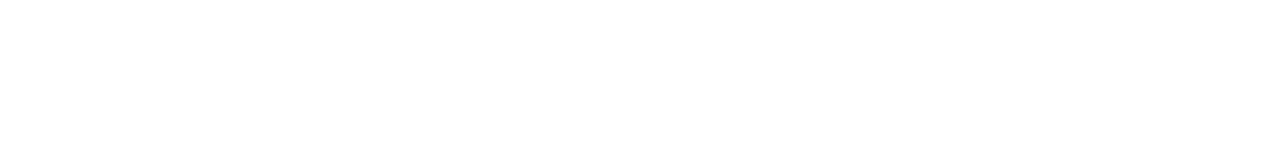
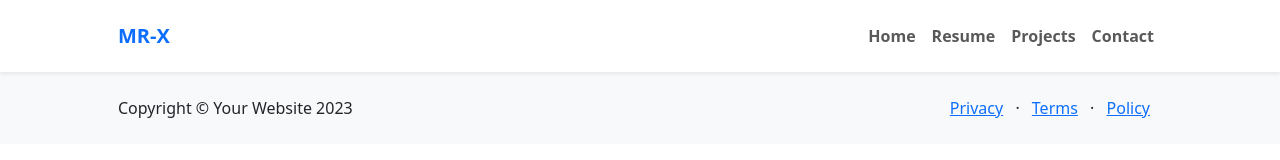
Before and after one commit to engr-faysal/Portfolio-1.0, a plain HTML site: page index.html in a window 1280 px wide. Drawn offline with nearby package versions, Linux system fonts and the light colour scheme.

Commit message:
Header & Footer Complited for index page

```diff
--- a/css/style.css
+++ b/css/style.css
@@ -0,0 +1,4 @@
+*{
+    margin: 0;
+    padding: 0;
+}
--- a/index.html
+++ b/index.html
@@ -6,14 +6,77 @@
     <meta name="description" content="I am a web developer">
     <meta name="author" content="Md. Faysal Imran">
 
+    <link rel="icon" type="image/x-icon" href="./asset/favicon.ico">
     <link rel="stylesheet" href="https://cdn.jsdelivr.net/npm/bootstrap-icons@1.13.1/font/bootstrap-icons.min.css">
     <link rel="stylesheet" href="css/bootstrap.css">
     <link rel="stylesheet" href="css/style.css">
-    <title>Document</title>
+    <title>MR-X</title>
 </head>
 
 <body>
 
+    <header>
+<!-- Navigation Start -->
+        <nav class="navbar navbar-expand-lg sticky-top shadow-sm py-3">
+            <div class="container px-5">
+                <a class="navbar-brand fw-bold text-primary" href="index.html"> MR-X</a>
+                <button class="navbar-toggler" data-bs-toggle="collapse" data-bs-target="#navbarMenu" aria-label="Menu">
+                    <span class="navbar-toggler-icon"></span>
+                </button>
+
+                <div class="collapse navbar-collapse" id="navbarMenu">
+                    <ul class="navbar-nav ms-auto">
+                        <li class="nav-item">
+                            <a class="nav-link fw-bold text" href="index.html">Home</a>
+                        </li>
+                        <li>
+                            <a class="nav-link fw-bold" href="contact.html">Resume</a>
+                        </li>
+                        <li>
+                            <a class="nav-link fw-bold" href="projects.html">Projects</a>
+                        </li>
+                        <li>
+                            <a class="nav-link fw-bold" href="contact.html">Contact</a>
+                        </li>
+                    </ul>
+
+                </div>
+            </div>
+        </nav>
+    </header>
+<!-- Navigation End -->
+
+
+
+
+
+
+
+
+
+
+<!-- Footer Start -->
+
+    <footer class="bg-light">
+        <div class="container py-4 px-lg-5">
+            <div class="row justify-content-between align-items-center flex-column flex-sm-row">
+
+                <div class="col-auto">
+                    Copyright &copy; Your Website 2023
+                </div>
+
+                <div class="col-auto pe-lg-4">
+                    <a href="#!">Privacy</a>
+                    <span class="mx-2"> &middot;</span>
+                    <a href="#!">Terms</a>
+                    <span class="mx-2"> &middot;</span>
+                    <a href="#!">Policy</a>
+                </div>
+
+            </div>
+        </div>
+    </footer>
+<!-- Footer End -->
 
 
 
```
Also changed, not shown: asset/favicon.ico (added), asset/profile-back.svg (added), asset/profile.png (added).
